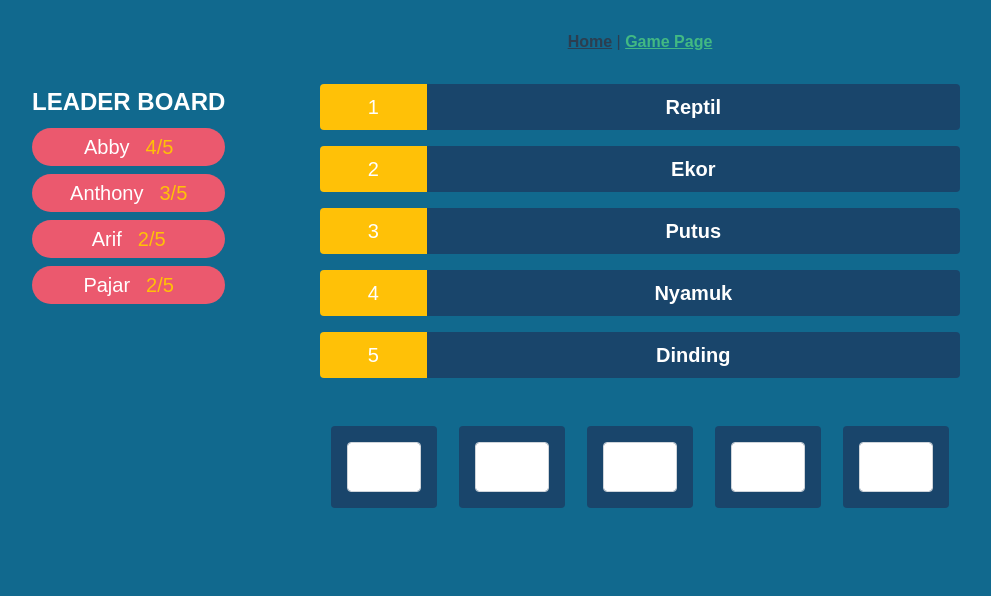
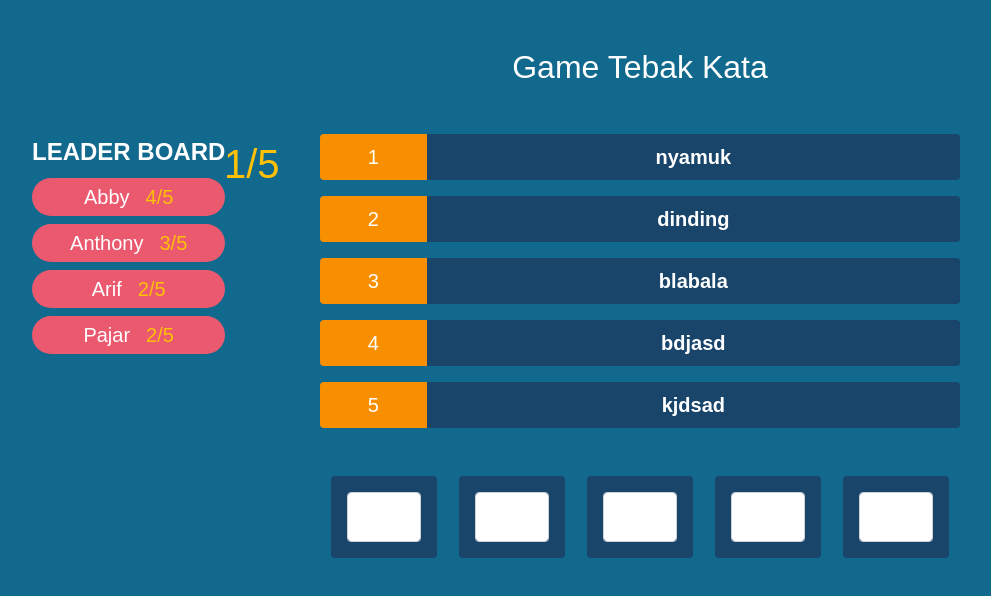
Before and after one commit to Team02-GroupProject2-Glasgow/Client, a Vue app in the folder client/: page /game in a window 1280 px wide. Shown: the top 596 px of the page, without its empty margins (0-991 px from the left). Built offline with nearby package versions, Linux system fonts and the light colour scheme; a web font is replaced by a local one.

Commit message:
Test watch vue

```diff
--- a/client/package.json
+++ b/client/package.json
@@ -11,6 +11,7 @@
     "core-js": "^3.6.5",
     "vue": "^2.6.11",
     "vue-router": "^3.2.0",
+    "vue-socket.io": "^3.0.10",
     "vuex": "^3.4.0"
   },
   "devDependencies": {
--- a/client/src/App.vue
+++ b/client/src/App.vue
@@ -1,9 +1,9 @@
 <template>
   <div id="app">
-    <div id="nav">
+    <!-- <div id="nav">
       <router-link to="/">Home</router-link> |
       <router-link to="/game">Game Page</router-link>
-    </div>
+    </div> -->
     <router-view/>
   </div>
 </template>
--- a/client/src/components/GameBoard.vue
+++ b/client/src/components/GameBoard.vue
@@ -1,5 +1,9 @@
 <template>
-  <div class="position-relative bg-1">
+  <div class="game-board position-relative bg-1">
+    <h2 class="text-white mb-5">Game Tebak Kata</h2>
+    <div class="progres position-absolute text-warning fs-1">
+      1/5
+    </div>
     <div class="leader-board position-absolute text-white">
       <span class="fs-4 fw-bold">LEADER BOARD</span>
       <div class="bg-3 p-1 fs-5 rounded-pill mt-2">
@@ -19,54 +23,35 @@
         <span class="mx-2 text-warning">2/5</span>
       </div>
     </div>
+    <!-- Qlue -->
     <div class="w-50 mx-auto text-white fs-5">
-      <div class="mb-3 rounded overflow-hidden">
+      <div
+        v-for="(qlue, ind) in word.qlue"
+        :key="ind"
+        class="mb-3 rounded overflow-hidden"
+      >
         <div class="d-flex justify-content-start">
-          <div class="col-2 bg-warning p-2">1</div>
-          <div class="col-10 bg-2 p-2 fw-bold">Reptil</div>
-        </div>
-      </div>
-      <div class="mb-3 rounded overflow-hidden">
-        <div class="d-flex justify-content-start">
-          <div class="col-2 bg-warning p-2">2</div>
-          <div class="col-10 bg-2 p-2 fw-bold">Ekor</div>
-        </div>
-      </div>
-      <div class="mb-3 rounded overflow-hidden">
-        <div class="d-flex justify-content-start">
-          <div class="col-2 bg-warning p-2">3</div>
-          <div class="col-10 bg-2 p-2 fw-bold">Putus</div>
-        </div>
-      </div>
-      <div class="mb-3 rounded overflow-hidden">
-        <div class="d-flex justify-content-start">
-          <div class="col-2 bg-warning p-2">4</div>
-          <div class="col-10 bg-2 p-2 fw-bold">Nyamuk</div>
-        </div>
-      </div>
-      <div class="mb-3 rounded overflow-hidden">
-        <div class="d-flex justify-content-start">
-          <div class="col-2 bg-warning p-2">5</div>
-          <div class="col-10 bg-2 p-2 fw-bold">Dinding</div>
+          <div class="col-2 bg-4 p-2">{{ ind + 1 }}</div>
+          <div class="col-10 bg-2 p-2 fw-bold">{{ qlue }}</div>
         </div>
       </div>
     </div>
-
+    <!-- Answer -->
     <div class="d-flex justify-content-between w-50 mt-5 mx-auto">
       <div class="col-2 mx-auto bg-2 p-3 rounded">
-        <input type="text" class="form-control text-center fs-4 fw-bold text-uppercase" maxlength="1">
+        <input v-model="first" type="text" class="form-control text-center fs-4 fw-bold text-uppercase" maxlength="1">
       </div>
       <div class="col-2 mx-auto bg-2 p-3 rounded">
-        <input type="text" class="form-control text-center fs-4 fw-bold text-uppercase" maxlength="1">
+        <input v-model="second" type="text" class="form-control text-center fs-4 fw-bold text-uppercase" maxlength="1">
       </div>
       <div class="col-2 mx-auto bg-2 p-3 rounded">
-        <input type="text" class="form-control text-center fs-4 fw-bold text-uppercase" maxlength="1">
+        <input v-model="third" type="text" class="form-control text-center fs-4 fw-bold text-uppercase" maxlength="1">
       </div>
       <div class="col-2 mx-auto bg-2 p-3 rounded">
-        <input type="text" class="form-control text-center fs-4 fw-bold text-uppercase" maxlength="1">
+        <input v-model="fourth" type="text" class="form-control text-center fs-4 fw-bold text-uppercase" maxlength="1">
       </div>
       <div class="col-2 mx-auto bg-2 p-3 rounded">
-        <input type="text" class="form-control text-center fs-4 fw-bold text-uppercase" maxlength="1">
+        <input v-model="fifth" type="text" class="form-control text-center fs-4 fw-bold text-uppercase" maxlength="1">
       </div>
     </div>
   </div>
@@ -74,13 +59,59 @@
 
 <script>
 export default {
-  name: 'GameBoard'
+  name: 'GameBoard',
+  data () {
+    return {
+      word: {
+        id: 1,
+        qlue: ['nyamuk', 'dinding', 'blabala', 'bdjasd', 'kjdsad'],
+        answer: 'CICAK'
+      },
+      first: '',
+      second: '',
+      third: '',
+      fourth: '',
+      fifth: '',
+      answer: ''
+    }
+  },
+  watch: {
+    first () {
+      this.checkAnswer()
+    },
+    second () {
+      this.checkAnswer()
+    },
+    third () {
+      this.checkAnswer()
+    },
+    fourth () {
+      this.checkAnswer()
+    },
+    fifth () {
+      this.checkAnswer()
+    }
+  },
+  methods: {
+    checkAnswer () {
+      this.answer = `${this.first}${this.second}${this.third}${this.fourth}${this.fifth}`.toUpperCase()
+      if (this.answer === this.word.answer) {
+        console.log('benar')
+      }
+    }
+  }
 }
 </script>
 
 <style>
+.game-board {
+  margin-top: 3rem;
+}
 .leader-board {
   left: 2rem;
+}
+.progres {
+  left: 14rem;
 }
 .bg-1 {
   background-color: #11698e;
@@ -91,4 +122,7 @@ export default {
 .bg-3 {
   background-color: #eb596e;
 }
+.bg-4 {
+  background-color: #f88f01;
+}
 </style>
```
Also changed, not shown: client/src/main.js (+10 -0 lines), 1 other file (tests, documents, lock files or other folders).
